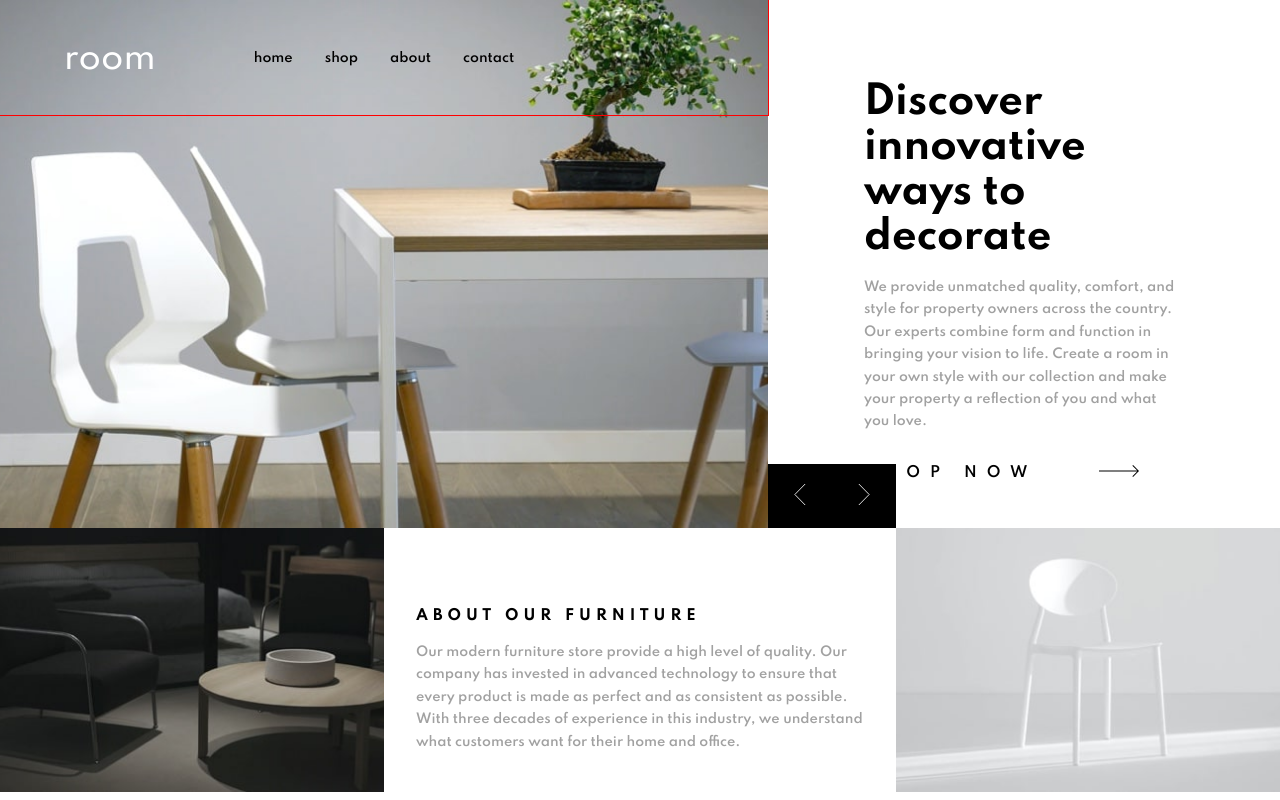
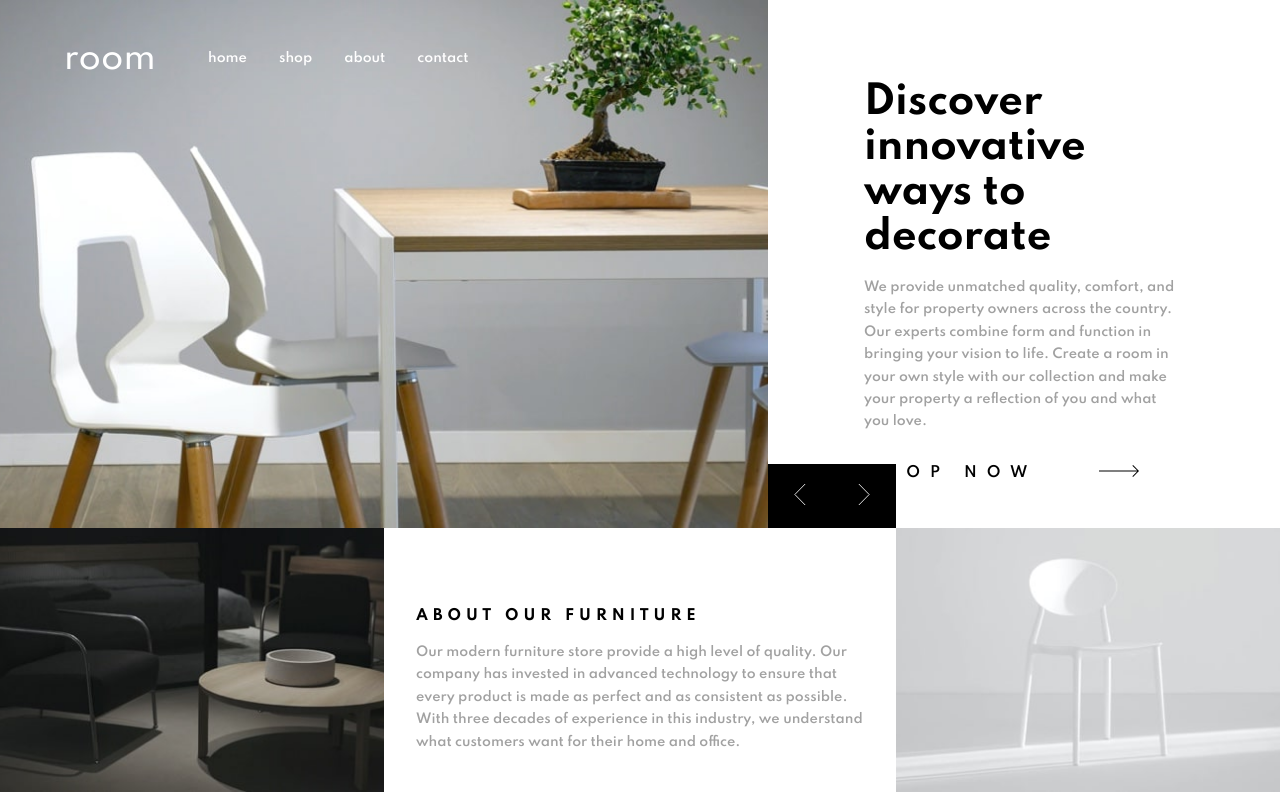
Before and after one commit to SinisaVukmirovic/FrontEnd-Mentor-challenge-1, a plain HTML site: page index.html in a window 1280 px wide. Drawn offline with Linux system fonts and the light colour scheme.

Commit message:
Nav on both views roughly done

```diff
--- a/css/blocks.css
+++ b/css/blocks.css
@@ -11,7 +11,7 @@ header {
     position: relative;
 }
     nav {
-        outline: 1px solid red;
+        /* outline: 1px solid red; */
         /* background-color: red; */
         display: flex;
         justify-content: space-between;
--- a/css/desktop-view.css
+++ b/css/desktop-view.css
@@ -34,20 +34,9 @@
         /* position: relative; */
     }
         nav {
-            /* display: flex; */
-            /* justify-content: flex-end; */
-            /* align-items: center; */
-            /* padding: 1rem; */
-            /* position: absolute; */
-        }
-        nav {
-            outline: 1px solid red;
-
             /* background-color: red; */
-            display: flex;
-            justify-content: center;
-            align-items: center;
-            padding: 3rem 2rem;
+            justify-content: flex-start;
+            margin-left: 10rem;
             /* width: 100vw; */
             /* width: unset;
 
@@ -80,6 +69,9 @@
                 animation-fill-mode: backwards;
                 /* opacity: 0; */
             }
+                .nav-links a {
+                    color: var(--white);
+                }
 
         .controls {
             transform: translateX(100%);
```
